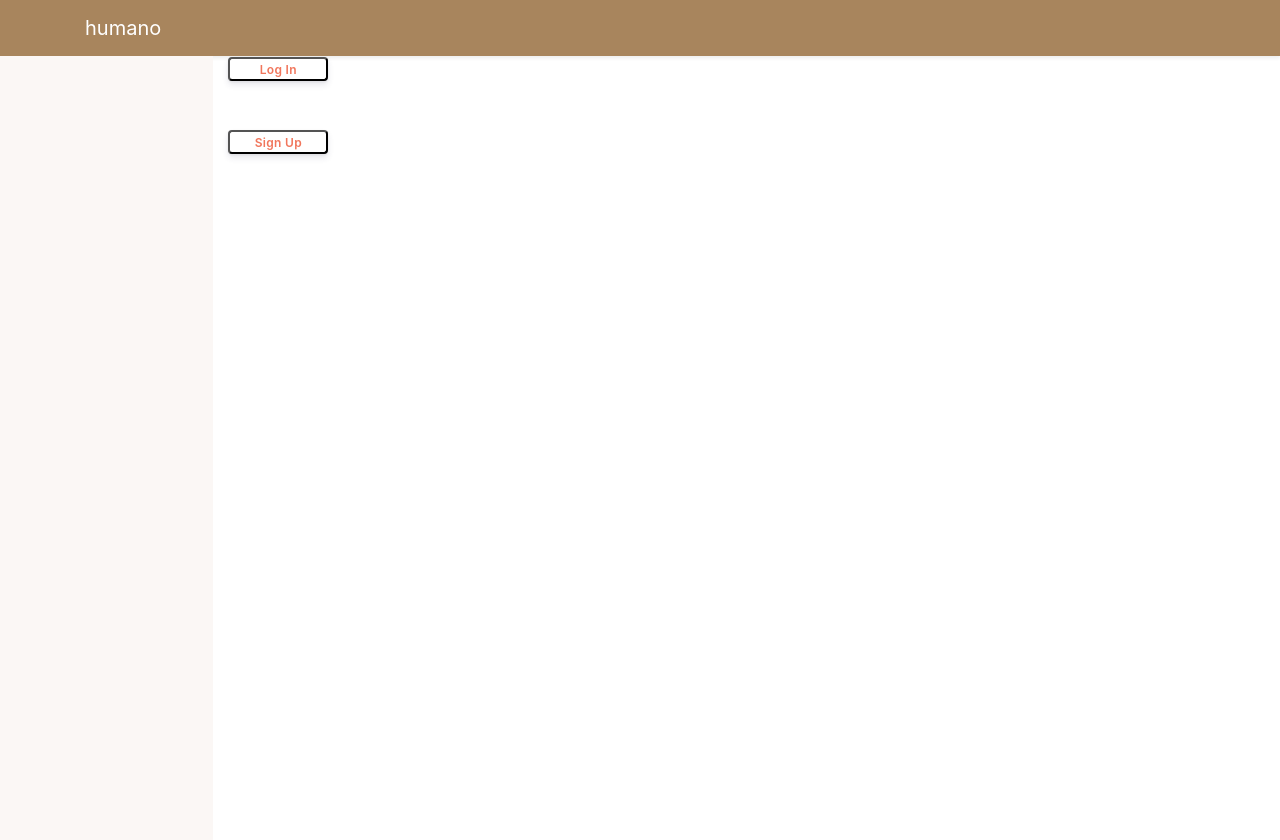
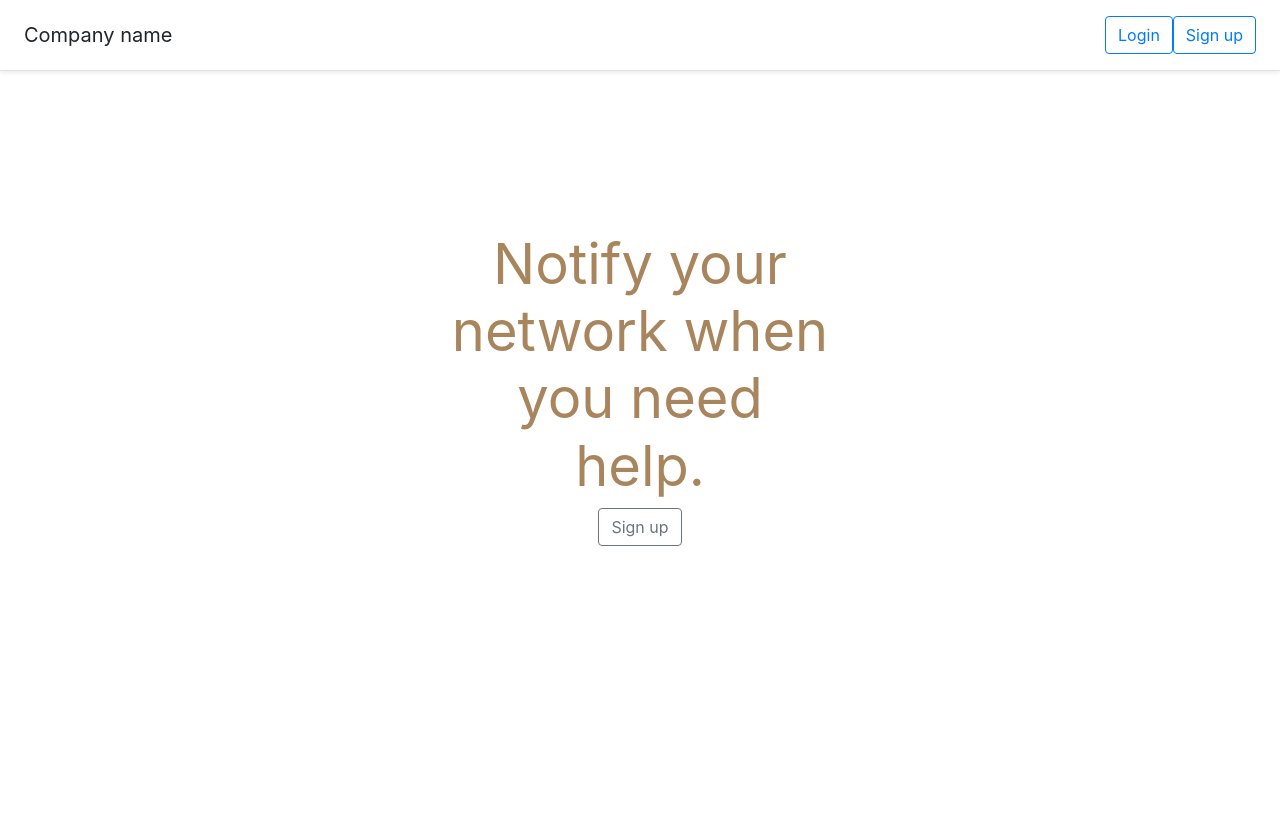
Before and after one commit to michebot/humano, a Flask app: page / in a window 1280 px wide. After the commit the page ends 546 px from the top, so only its background shows below. Run offline with Flask 2, Linux system fonts and the light colour scheme; some libraries are stand-ins or nearby versions.

Commit message:
Working on homepage for logged out state.

```diff
--- a/templates/index.html
+++ b/templates/index.html
@@ -1,15 +1,35 @@
-{% extends 'base.html' %}
+<!DOCTYPE html>
+<html>
+<head>
+  <title>{% block title %}TITLE GOES HERE{% endblock %}</title>
+  <link rel="stylesheet" href="https://stackpath.bootstrapcdn.com/bootstrap/4.1.3/css/bootstrap.min.css" integrity="sha384-MCw98/SFnGE8fJT3GXwEOngsV7Zt27NXFoaoApmYm81iuXoPkFOJwJ8ERdknLPMO" crossorigin="anonymous">
+  <link rel="stylesheet" type="text/css" href="/static/css/styles.css">
+  <script src="https://code.jquery.com/jquery-3.2.1.min.js"></script>
+</head>
+<body>
 
-{% block title %} Humano | Home {% endblock %}
+<!-- Begin Navigation -->
 
-{% block content %}
+<div class="d-flex flex-column flex-md-row align-items-center p-3 px-md-4 mb-3 bg-white border-bottom shadow-sm">
+  <h5 class="my-0 mr-md-auto font-weight-normal">Company name</h5>
+  <a class="btn btn-outline-primary" href="/login">Login</a>
+  <a class="btn btn-outline-primary" href="/sign-up">Sign up</a>
+</div>
 
-  <form>
-  <input id="logIn" class="btn1" type="button" value="Log In" onclick="window.location.href='/login'" />
-  </form>
+<!-- End Navigation -->
 
-  <form>
-  <input id="signUp" class="btn1" type="button" value="Sign Up" onclick="window.location.href='/sign-up'" />
-  </form>
+<!-- Begin Hero -->
 
-{% endblock %}
+<div class="position-relative overflow-hidden p-3 p-md-5 m-md-3 text-center">
+    <div class="col-md-5 p-lg-5 mx-auto my-5">
+    <h1 class="display-4 font-weight-normal">Notify your network when you need help.</h1>
+    <a class="btn btn-outline-secondary" href="/sign-up">Sign up</a>
+    </div>
+    <div class="product-device shadow-sm d-none d-md-block"></div>
+    <div class="product-device product-device-2 shadow-sm d-none d-md-block"></div>
+</div>
+
+<!-- End Hero -->
+
+</body>
+</html>
```
